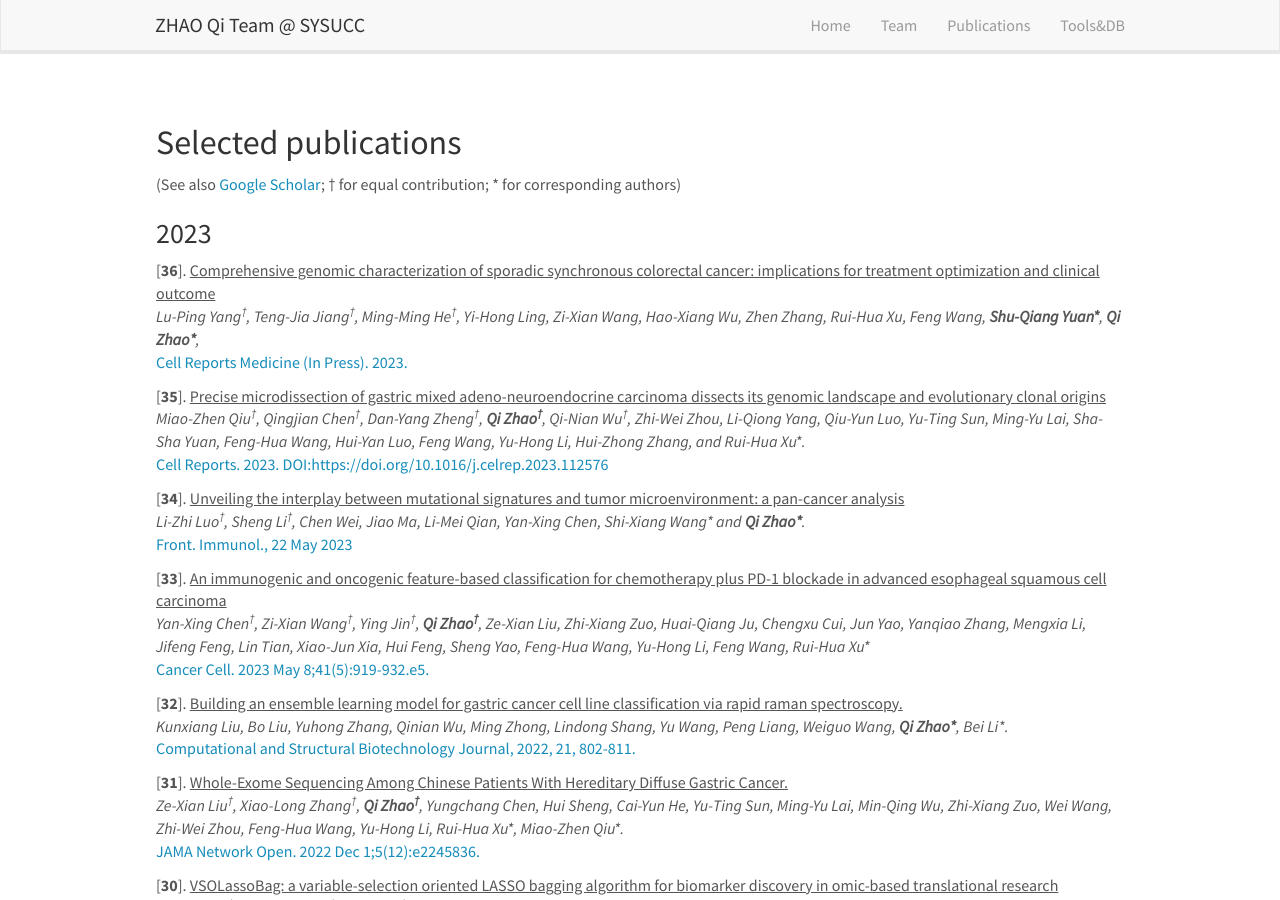
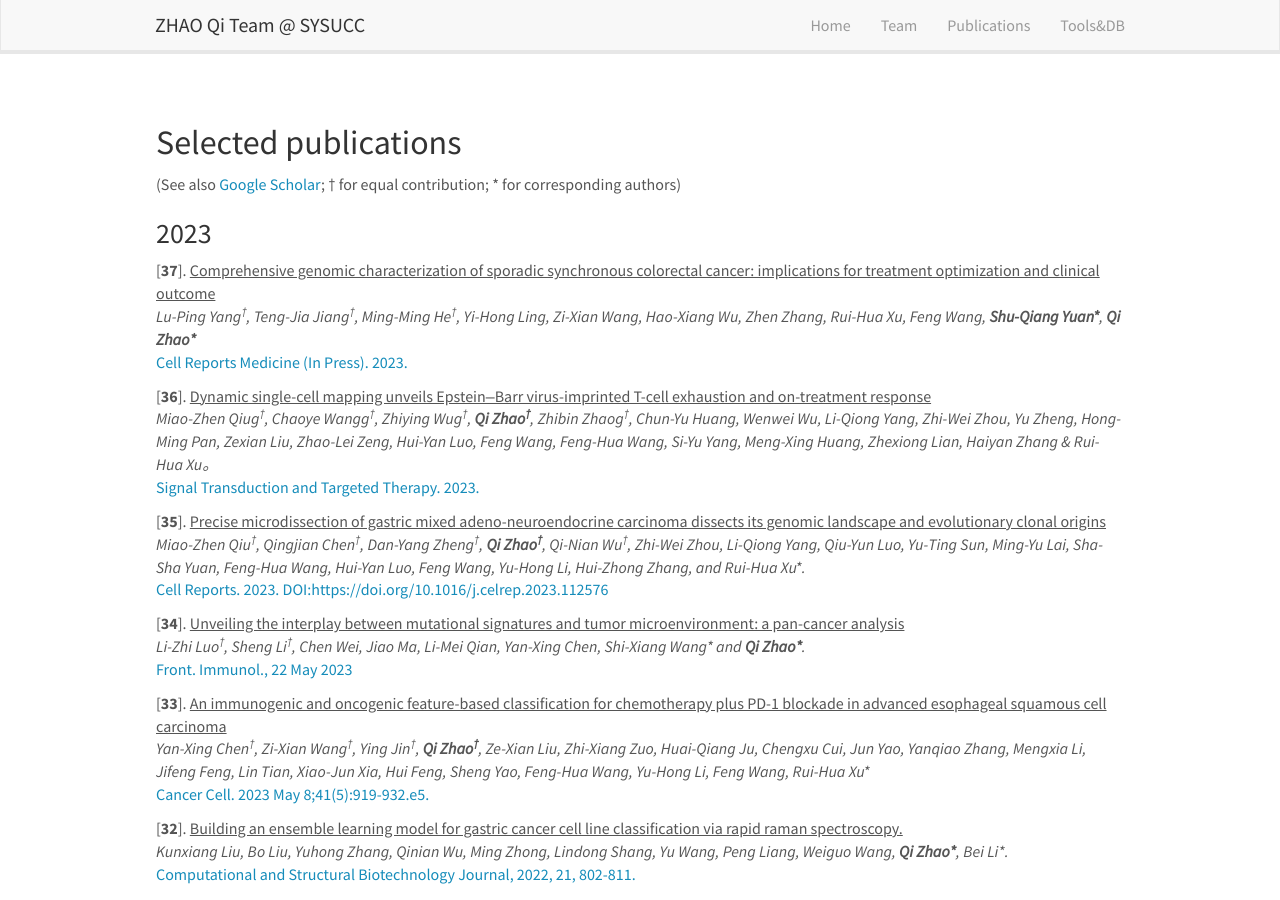
Before and after one commit to likelet/qi_site, a Jekyll site: the page built from _pages/publications.md, in a window 1280 px wide and 900 px high, scrolled down 2250 px. Built offline with Jekyll 4.4.1, drawn with Linux system fonts in a browser that asks for light colours; nearby versions of some CDN libraries.

Commit message:
update publication

```diff
--- a/_data/news.yml
+++ b/_data/news.yml
@@ -1,6 +1,9 @@
+
+- date: 21. Sep. 2023
+- headline: "The story regarding single-cell based dynamic microenvironment of EBV positive gastric cancer before and after anti-PD1 treatment is published in Signal Transduction and Targeted Therapy[link](https://www.nature.com/articles/s41392-023-01622-1)"
 
 - date: 6. June. 2023
-- headline: "Genomic based cancer evolution analysis of Gastric mixed adenoneuroendocrine carcinoma (MANEC) is finally publihsed in Cell Report [link](https://www.cell.com/cell-reports/fulltext/S2211-1247(23)00587-9)"
+- headline: "Genomic based cancer evolution analysis of Gastric mixed adenoneuroendocrine carcinoma (MANEC) is finally published in Cell Report [link](https://www.cell.com/cell-reports/fulltext/S2211-1247(23)00587-9)"
 
 
 - date: 22. May. 2023
--- a/_data/publist_select.yml
+++ b/_data/publist_select.yml
@@ -1,10 +1,19 @@
 
 - title: "Comprehensive genomic characterization of sporadic synchronous colorectal cancer: implications for treatment optimization and clinical outcome"
-  number: 36
-  authors: Lu-Ping Yang<sup>†</sup>, Teng-Jia Jiang<sup>†</sup>, Ming-Ming He<sup>†</sup>, Yi-Hong Ling, Zi-Xian Wang, Hao-Xiang Wu, Zhen Zhang, Rui-Hua Xu, Feng Wang, **Shu-Qiang Yuan\***, **Qi Zhao\***,
+  number: 37
+  authors: Lu-Ping Yang<sup>†</sup>, Teng-Jia Jiang<sup>†</sup>, Ming-Ming He<sup>†</sup>, Yi-Hong Ling, Zi-Xian Wang, Hao-Xiang Wu, Zhen Zhang, Rui-Hua Xu, Feng Wang, **Shu-Qiang Yuan\***, **Qi Zhao\***
   link:
     url:
     display: Cell Reports Medicine (In Press). 2023.
+  highlight: 0
+  year: 2023
+
+- title: "Dynamic single-cell mapping unveils Epstein‒Barr virus-imprinted T-cell exhaustion and on-treatment response"
+  number: 36
+  authors: Miao-Zhen Qiug<sup>†</sup>, Chaoye Wangg<sup>†</sup>, Zhiying Wug<sup>†</sup>,  **Qi Zhao<sup>†</sup>**, Zhibin Zhaog<sup>†</sup>, Chun-Yu Huang, Wenwei Wu, Li-Qiong Yang, Zhi-Wei Zhou, Yu Zheng, Hong-Ming Pan, Zexian Liu, Zhao-Lei Zeng, Hui-Yan Luo, Feng Wang, Feng-Hua Wang, Si-Yu Yang, Meng-Xing Huang, Zhexiong Lian, Haiyan Zhang & Rui-Hua Xu。
+  link:
+    url:  https://www.nature.com/articles/s41392-023-01622-1
+    display: Signal Transduction and Targeted Therapy. 2023.
   highlight: 0
   year: 2023
 
```
